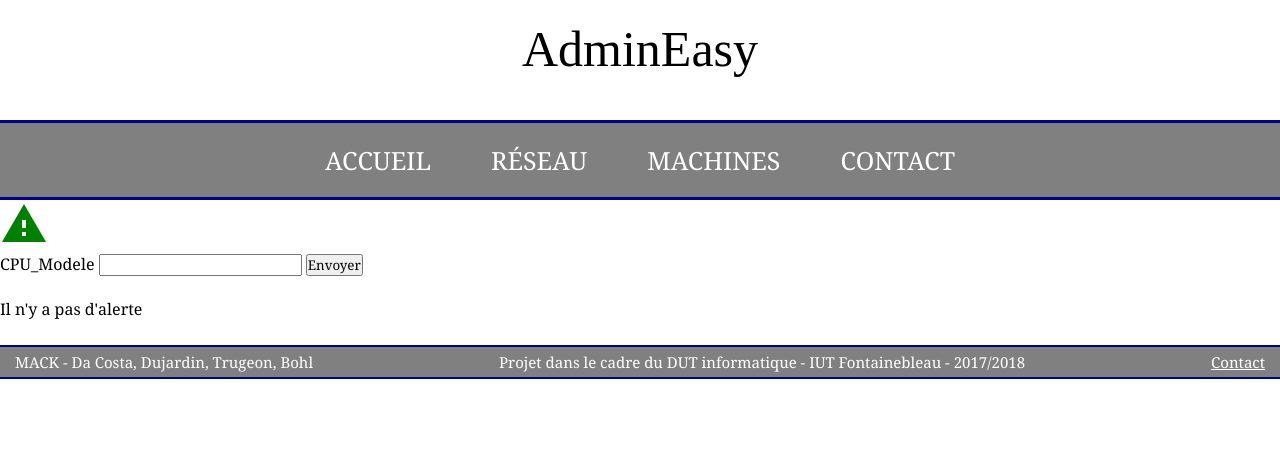
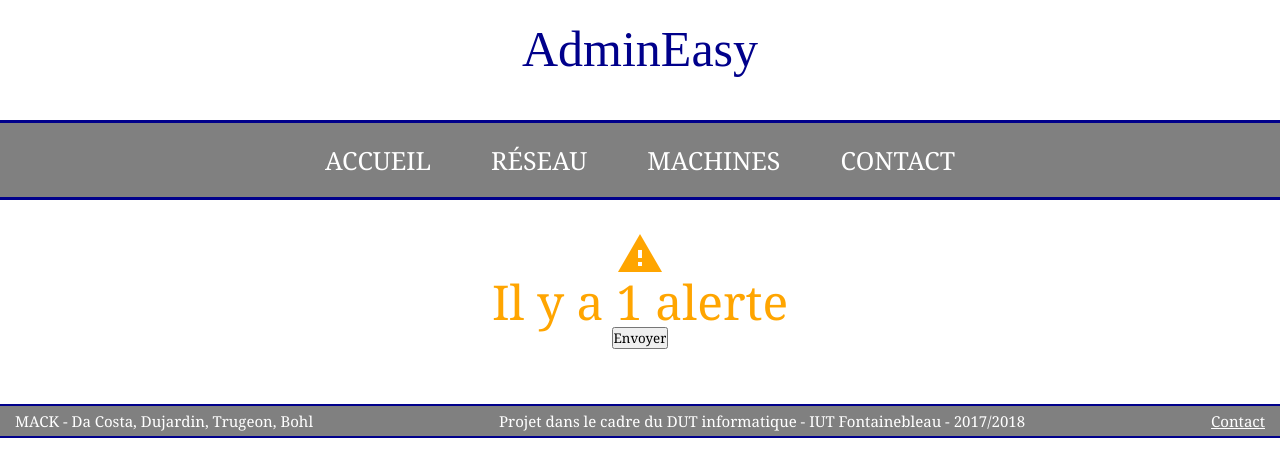
Before and after one commit to antoine-42/Admineasy, a plain HTML site: page index.html in a window 1280 px wide. Drawn offline with Linux system fonts and the light colour scheme.

Commit message:
html +css verifiez nom div si pb

```diff
--- a/css/style.css
+++ b/css/style.css
@@ -1,13 +1,3 @@
-/*@font-face {
-	font-family: "Gabriola";  /* declare la police gabriola
-	src: url('Gabriola.ttf') format('truetype');
-}
-
-@font-face {
-	font-family: "Cambria";   /* declare la police Cambria
-	src: url('Cambria.ttf') format('truetype');
-}*/
-
 *{                        /* remet tout à zéro pour s'adapter à chaque navigateur */
 	margin: 0px;
 	padding: 0px;
@@ -15,21 +5,23 @@
 }
 
 
-h1 {                          /* mon prenom nom du site */
-	font-family: Gabriola;
+h1 {                          /* nom du site */
+	font-family: Elephant;
 	margin-top: 20px;
 	font-size: 50px;
 	font-weight: normal;
 	text-align: center;
+	color: darkblue;
 }
 
 #titre_principal{
 	height: 100px;
 }
 
-#bloc_page{
+#bloc_page{  /* chaque page */
 	width:80%;
 	margin:auto;
+	padding: 30px;
 }
 /******************************************** MENU ***************************************************/
 
@@ -66,9 +58,18 @@ nav ul li a{                            /* les liens du menu */
 ul li a:hover {                         /* quand on passe la souris menu */
 	background-color: darkblue;
 }
+/**************************************** ACCUEIL **********************************/
+.page{
+	padding: 30px;
+	 text-align: center;
+}
+.accueil{
+	display: inline-block;
+
+}
 
 /**************************************** CONTACT **********************************/
-.contact h2{
+.contact h2, h4{
 	text-align:center;
 }
 
--- a/index.html
+++ b/index.html
@@ -55,21 +55,15 @@
 			</ul>
 		</nav>
 		<!-- ................................................................................ -->
-
-		<div id="accueil">
-			<i id="alerte" class="material-icons" style="font-size:48px;color:red">warning</i>
-
+		<div class="page">
+			<div class="accueil">
+				<i id="alerte" class="material-icons" style="font-size:48px;color:red">warning</i>
+				<div id="texte"></div>
+				<form id="monform">
+					<input name="rechercher" type="button" value="Envoyer"  onclick="search()"/>
+				</form>
+			</div>
 		</div>
-
-		<div id="test">
-		<form id="monform">
-				CPU_Modele
-				<input id="modele" type="text"/>
-				<input name="rechercher" type="button" value="Envoyer"  onclick="search()"/>
-			</form>
-		</div>
-		<div id="texte"></div>
-
 <!-- ........................................... PIED DE PAGE ..................................... -->
 		<footer>
 			<p class="gauchepdp">
--- a/js/accueil.js
+++ b/js/accueil.js
@@ -1,7 +1,7 @@
 
 
 var Accueil = {
-	nbAlertes: 0,
+	nbAlertes: 1,
 
 	setAlerte: function(){
 		this.nbAlertes++;
@@ -10,15 +10,15 @@ var Accueil = {
 	afficherAlerte: function(){
 		if(this.nbAlertes==0){
 			document.getElementById("alerte").style.color="green";
-			document.getElementById("texte").innerHTML += "<br><p>Il n'y a pas d'alerte</p>";
+			document.getElementById("alerte").innerHTML += "<br><p>Il n'y a pas d'alerte</p>";
 
 		}else if(this.nbAlertes==1){
 			document.getElementById("alerte").style.color="orange";
-			document.getElementById("texte").innerHTML += "<br><p>Il y a 1 alerte</p>";
+			document.getElementById("alerte").innerHTML += "<br><p>Il y a 1 alerte</p>";
 
 		}else if(this.nbAlertes>1){
 			document.getElementById("alerte").style.color="red";
-			document.getElementById("texte").innerHTML += "<br><p>Il y a "+this.nbAlertes+" alertes</p>";
+			document.getElementById("alerte").innerHTML += "<br><p>Il y a "+this.nbAlertes+" alertes</p>";
 		}
 
 	},
```
Also changed, not shown: contact_vue.html (+2 -2 lines), machines_vue.html (+5 -0 lines), reseau_vue.html (+5 -0 lines).
